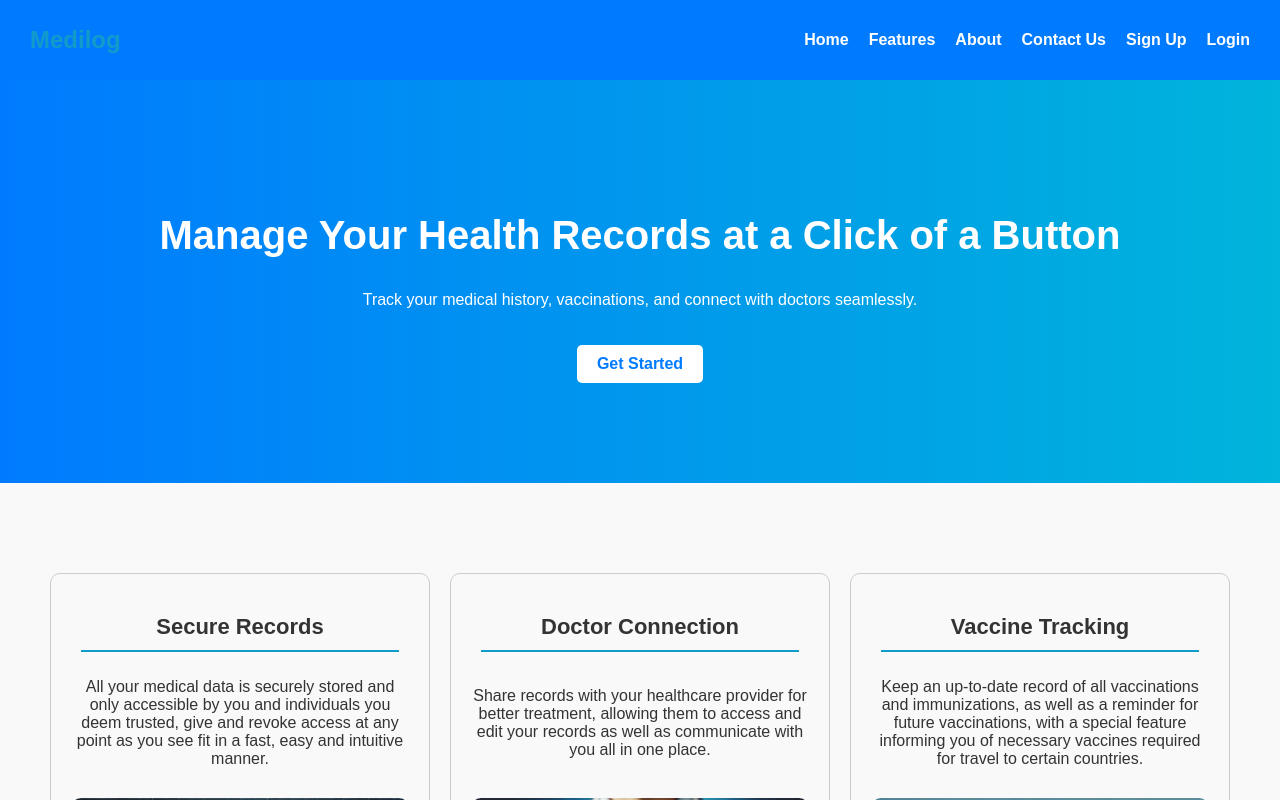
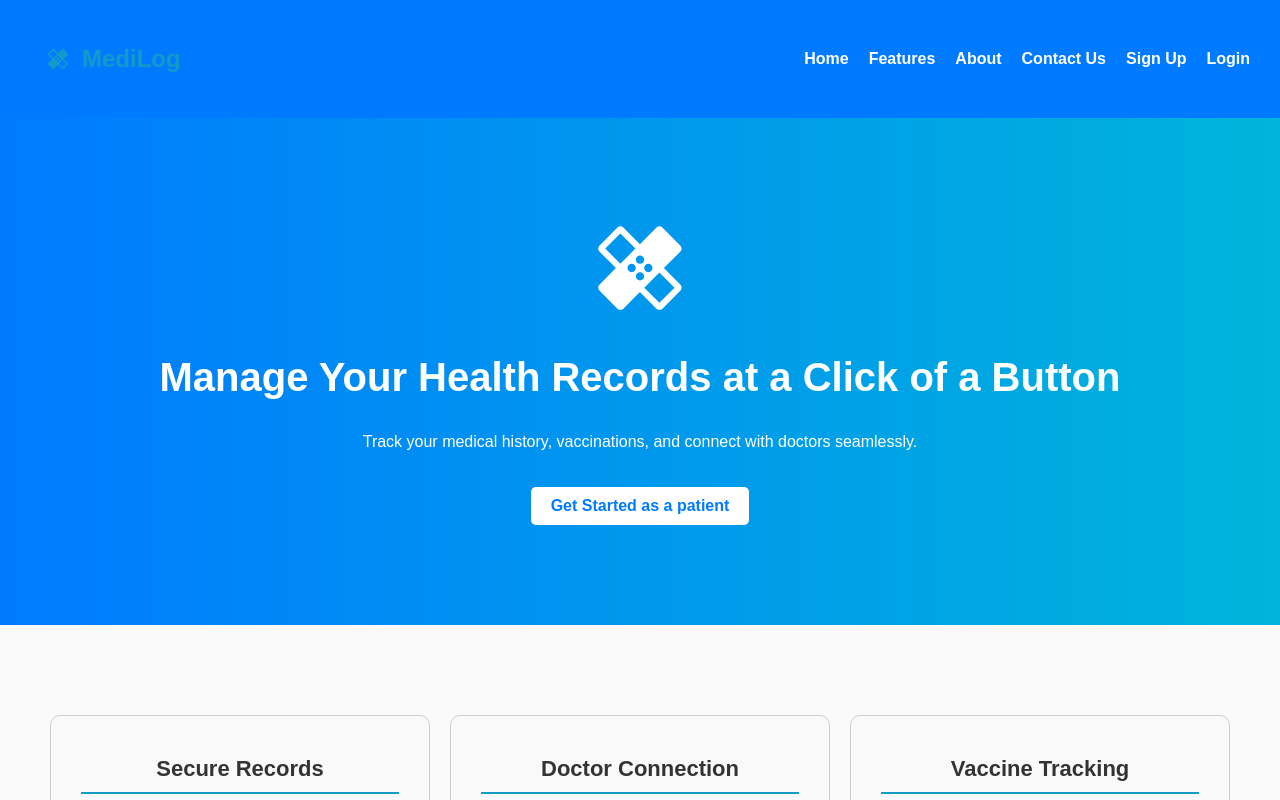
Before and after one commit to jihadlenix/MediLog, a React (Create React App) app in the folder client/: page / in a window 1280 px wide. Shown: the top 800 px of the page. Built offline with nearby package versions, Linux system fonts and the light colour scheme.

Commit message:
route of starting

```diff
--- a/client/src/patient/Dashboard.js
+++ b/client/src/patient/Dashboard.js
@@ -23,8 +23,8 @@ const Dashboard = () => {
         method: "GET",
         headers: {
           Authorization: `Bearer ${token}`,
-          "Content-Type": "application/json"
-        }
+          "Content-Type": "application/json",
+        },
       });
 
       if (response.ok) {
@@ -44,7 +44,6 @@ const Dashboard = () => {
     fetchPatientInfo();
   }, [BASE_URL]);
 
-
   const formatDateToMMDDYYYY = (isoDate) => {
     const date = new Date(isoDate);
     const mm = String(date.getMonth() + 1).padStart(2, "0");
@@ -55,13 +54,11 @@ const Dashboard = () => {
 
   return (
     <div>
-      {/* DESKTOP LAYOUT */}
       <div className="dashboard-desktop">
         <div className="dashboard-container">
           <LeftNavBar />
 
           <div className="dashboard-main-content">
-            {/* LEFT SECTION */}
             <div className="dashboard-left-section">
               <div className="dashboard-card dashboard-profile-card">
                 <Avatar
@@ -76,12 +73,15 @@ const Dashboard = () => {
               <div className="dashboard-card dashboard-info-card">
                 <h3>Information</h3>
                 <p><strong>Gender:</strong> {patientInfo?.gender || "N/A"}</p>
+                <p><strong>Blood Type:</strong> {patientInfo?.bloodType || "N/A"}</p>
+                <p><strong>Height:</strong> {patientInfo?.height || "N/A"}</p>
+                <p><strong>Weight:</strong> {patientInfo?.weight || "N/A"}</p>
+                <p><strong>Major Allergies:</strong> {patientInfo?.majorAllergies || "None"}</p>
+                <p><strong>Age:</strong> {patientInfo?.age || "N/A"}</p>
                 <p><strong>Date of Birth:</strong> {patientInfo?.dateOfBirth ? formatDateToMMDDYYYY(patientInfo.dateOfBirth) : "N/A"}</p>
-                <p><strong>Email:</strong> {patientInfo?.email || "N/A"}</p>
               </div>
             </div>
 
-            {/* RIGHT SECTION */}
             <div className="dashboard-right-section">
               <div className="dashboard-top-right">
                 <div className="dashboard-card">
@@ -154,8 +154,6 @@ const Dashboard = () => {
           </div>
         </div>
       </div>
-
-      {/* You can keep or replace the tablet/mobile layout similarly if you want it dynamic too */}
     </div>
   );
 };
--- a/client/src/welcome/Welcome.js
+++ b/client/src/welcome/Welcome.js
@@ -4,13 +4,17 @@ import image from './imagemedilog.png';
 import image1 from './securerec.jpg';
 import image2 from './doctorcom.jpg';
 import image3 from './vaccinerec.jpg';
+import HealingIcon from '@mui/icons-material/Healing';
 
 
 const App = () => {
   return (
     <div className="container">
       <header className="navbar">
-        <div className="logo">Medilog</div>
+        <div className="logo-container">
+          <HealingIcon className="logo" />
+          <span className="logo">MediLog</span>
+        </div>
         <nav>
           <ul>
             <li><a href="#home">Home</a></li>
@@ -23,9 +27,22 @@ const App = () => {
         </nav>
       </header>
       <section id="home" className="hero">
+        <div className="hero-icon">
+          <HealingIcon
+            style={{
+              width: '10vw',       // 10% of the viewport width
+              height: '10vw',
+              maxWidth: '100px',   // optional: cap the size
+              maxHeight: '100px',
+              minWidth: '40px',    // optional: set a minimum
+              minHeight: '40px',
+              color: '#ffffff',
+            }}
+          />
+        </div>
         <h1>Manage Your Health Records at a Click of a Button</h1>
         <p>Track your medical history, vaccinations, and connect with doctors seamlessly.</p>
-        <a href="dashPatient" className="btn primary">Get Started</a>
+        <a href="LOGIN" className="btn primary">Get Started as a patient</a>
       </section>
       <section id="features" className="features">
         <div className="feature-card">
@@ -46,11 +63,10 @@ const App = () => {
       </section>
       <section id="about" className="about">
         <h2>About Medilog</h2>
-        <p>Introducing Medilog, a comprehensive medical app designed to streamline your healthcare experience. Medilog allows users to effortlessly track their medical information, including vaccinations, doctor visits, and upcoming surgeries. With its intuitive interface, both patients and doctors can easily manage health records, doctors can view and edit patient information including dietary recommendations, needed surgeries and so on, ensuring seamless care. Medilog also features a handy vaccinations tracker and reminder to help patients stay on top of their vaccine shots and a secure messaging system that enables direct communication between doctors and patients. All of these features come together on one platform, making Medilog the ultimate tool for managing your health and staying connected with your healthcare provider.</p>
-      </section>
+        <p>Medilog is a user-friendly medical app that helps streamline healthcare management. It allows users to track vaccinations, doctor visits, and upcoming surgeries, while doctors can view and update patient records, including dietary and surgical needs. The app features vaccination reminders and secure messaging for direct doctor-patient communication, all in one convenient platform.</p>      </section>
 
-       {/* Add the image here */}
-       <div className="image-section">
+      {/* Add the image here */}
+      <div className="image-section">
         <img src={image} alt="section breaker" />
       </div>
 
```
Also changed, not shown: client/src/patient/Dashboard.css (+8 -8 lines), 1 other file (tests, documents, lock files or other folders).
